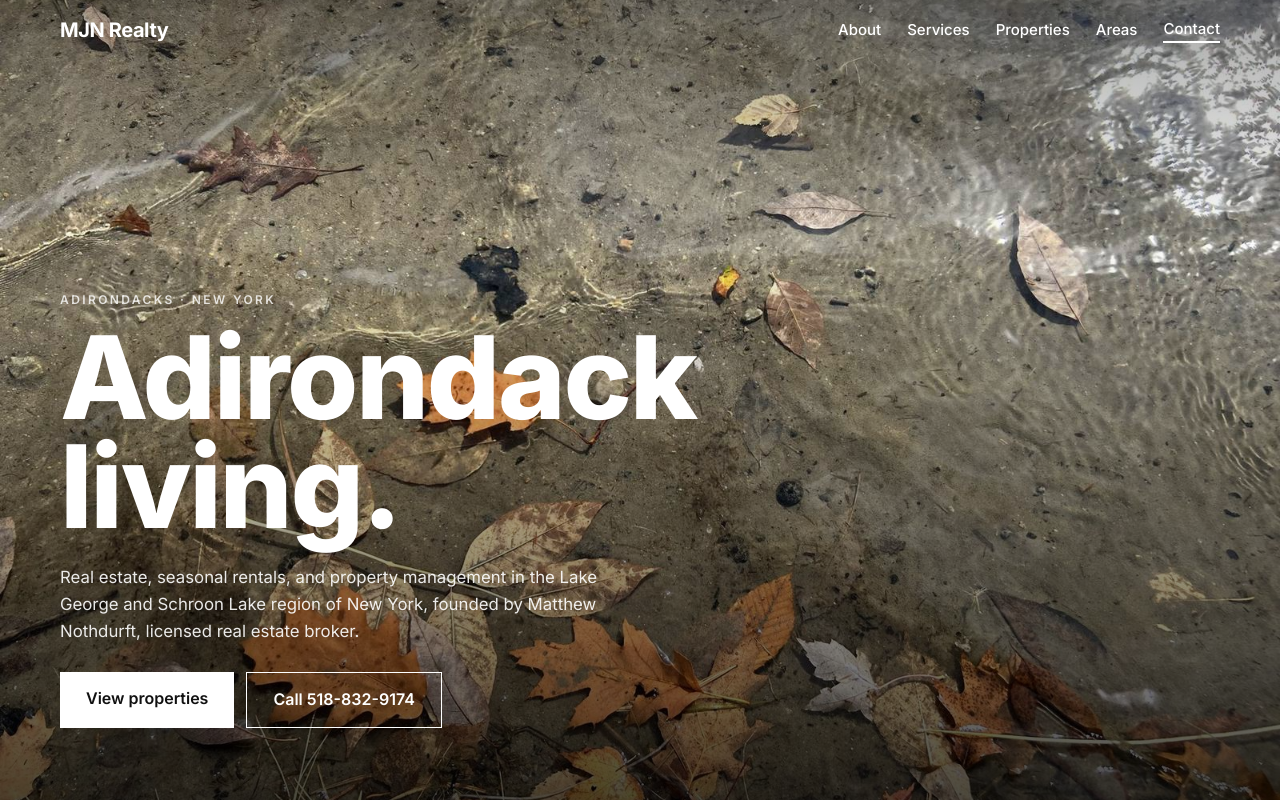
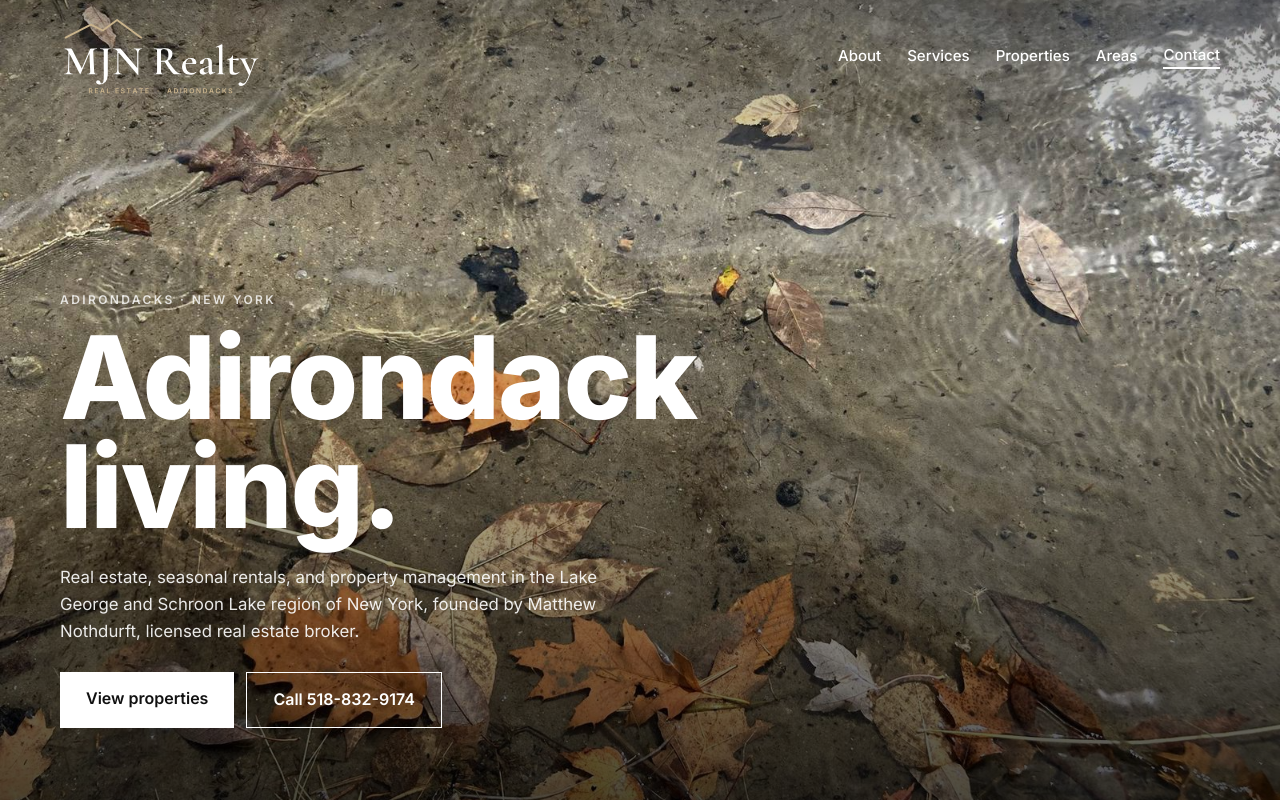
Before and after one commit to mjn3000git/mjnrealty, a plain HTML site: page index.html in a window 1280 px wide. Shown: the top 802 px of the page. Drawn offline with Linux system fonts and the light colour scheme.

Commit message:
Use MJN Realty logo option 3 in header, footer, and favicon

```diff
--- a/css/style.css
+++ b/css/style.css
@@ -74,6 +74,9 @@ h1,h2,h3,.brand-name{font-family:Inter,system-ui,sans-serif;letter-spacing:-.02e
 @media (max-width:900px){.prop-grid{grid-template-columns:1fr}.prop:first-child{grid-row:auto}.prop:first-child .prop-img img{min-height:0;aspect-ratio:4/3}.area-list{grid-template-columns:1fr 1fr}}
 @media (max-width:760px){.site-nav{background:#111}.svc{grid-template-columns:1fr;gap:6px}.about-grid{gap:32px}.area{border-right:0;border-bottom:1px solid var(--line)}.hero{height:88vh}}
 
+.brand img.brand-logo{width:auto;height:84px}\n.site-header .brand img.brand-logo{filter:drop-shadow(0 1px 6px rgba(0,0,0,.45))}
+.site-footer .brand img.brand-logo{height:80px}
+@media (max-width:760px){.brand img.brand-logo{height:60px}}
 /* Single featured property */
 .prop-grid.prop-grid-single{grid-template-columns:1fr}
 .prop-grid-single .prop:first-child{grid-row:auto}
--- a/index.html
+++ b/index.html
@@ -5,6 +5,7 @@
 <meta name="viewport" content="width=device-width, initial-scale=1">
 <title>MJN Realty | Adirondack Real Estate and Property Management</title>
 <meta name="description" content="MJN Realty. Real estate, seasonal rentals, and property management in the Adirondack region of New York.">
+<link rel="icon" href="images/favicon.svg" type="image/svg+xml">
 <link rel="preconnect" href="https://fonts.googleapis.com"><link rel="preconnect" href="https://fonts.gstatic.com" crossorigin>
 <link href="https://fonts.googleapis.com/css2?family=Inter:wght@400;500;600;700;800&display=swap" rel="stylesheet">
 <link rel="stylesheet" href="css/style.css">
@@ -12,7 +13,7 @@
 <body id="top" class="design-c">
 <a class="skip" href="#main">Skip to content</a>
 <header class="site-header">
-  <div class="wrap header-inner"><a class="brand" href="#top"><span class="brand-name">MJN Realty</span></a>
+  <div class="wrap header-inner"><a class="brand" href="#top"><img class="brand-logo" src="images/mjnrealty-logo-light.svg" alt="MJN Realty" width="345" height="142"></a>
   <button class="nav-toggle" aria-controls="site-nav" aria-expanded="false"><span class="sr">Menu</span><span class="bars"></span></button>
   <nav class="site-nav" id="site-nav" aria-label="Main"><a href="#about">About</a><a href="#services">Services</a><a href="#properties">Properties</a><a href="#areas">Areas</a><a href="#contact" class="nav-cta">Contact</a></nav></div>
 </header>
@@ -83,7 +84,7 @@
 </section>
 </main>
 <footer class="site-footer">
-  <div class="wrap footer-inner"><a class="brand" href="#top"><span class="brand-name">MJN Realty</span></a>
+  <div class="wrap footer-inner"><a class="brand" href="#top"><img class="brand-logo" src="images/mjnrealty-logo-light.svg" alt="MJN Realty" width="345" height="142"></a>
   <p>Real estate and property management in the Adirondack region of New York.</p>
   <p><a href="tel:+15188329174">518-832-9174</a> · <a href="https://41hayes.com" target="_blank" rel="noopener">The Hayes House</a></p>
   <p class="copy">&copy; <span data-year>2026</span> MJN Realty. All rights reserved.</p></div>
```
Also changed, not shown: images/favicon.svg (added), images/mjnrealty-logo-light.svg (added).
